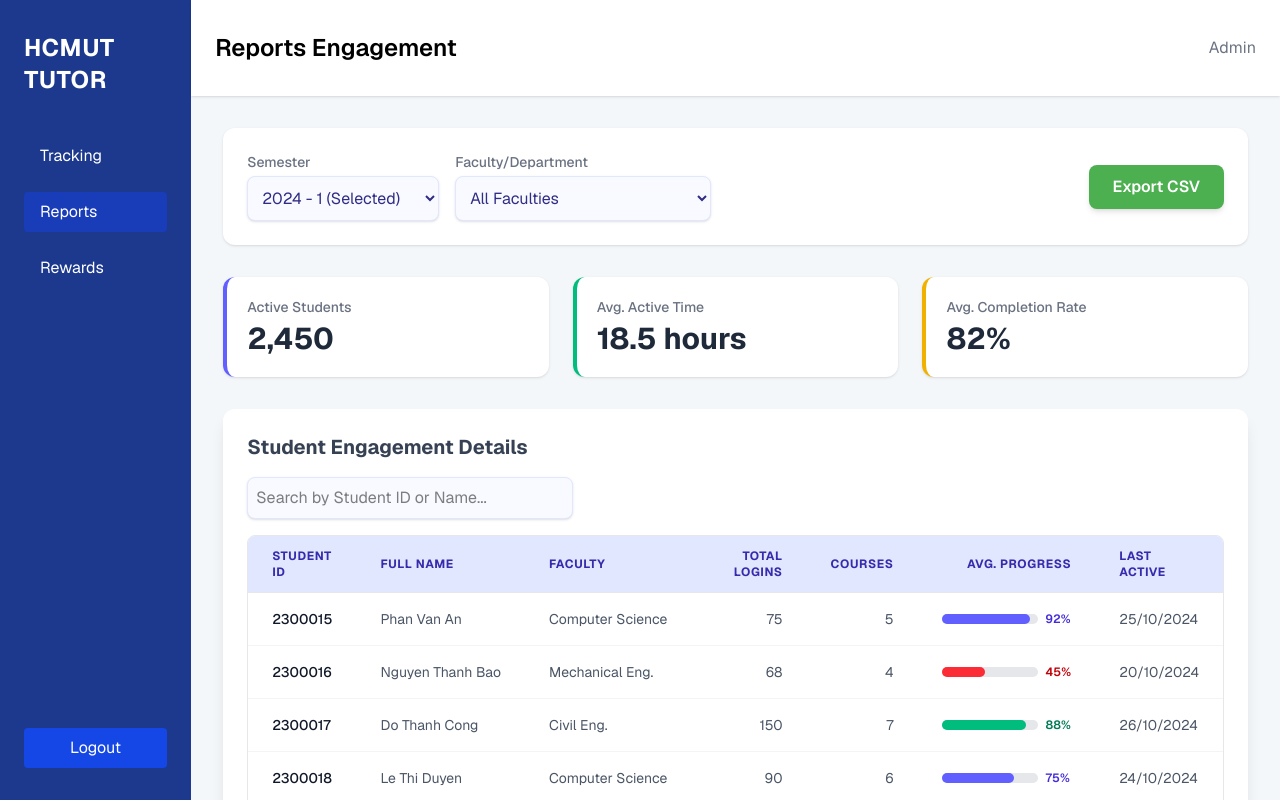
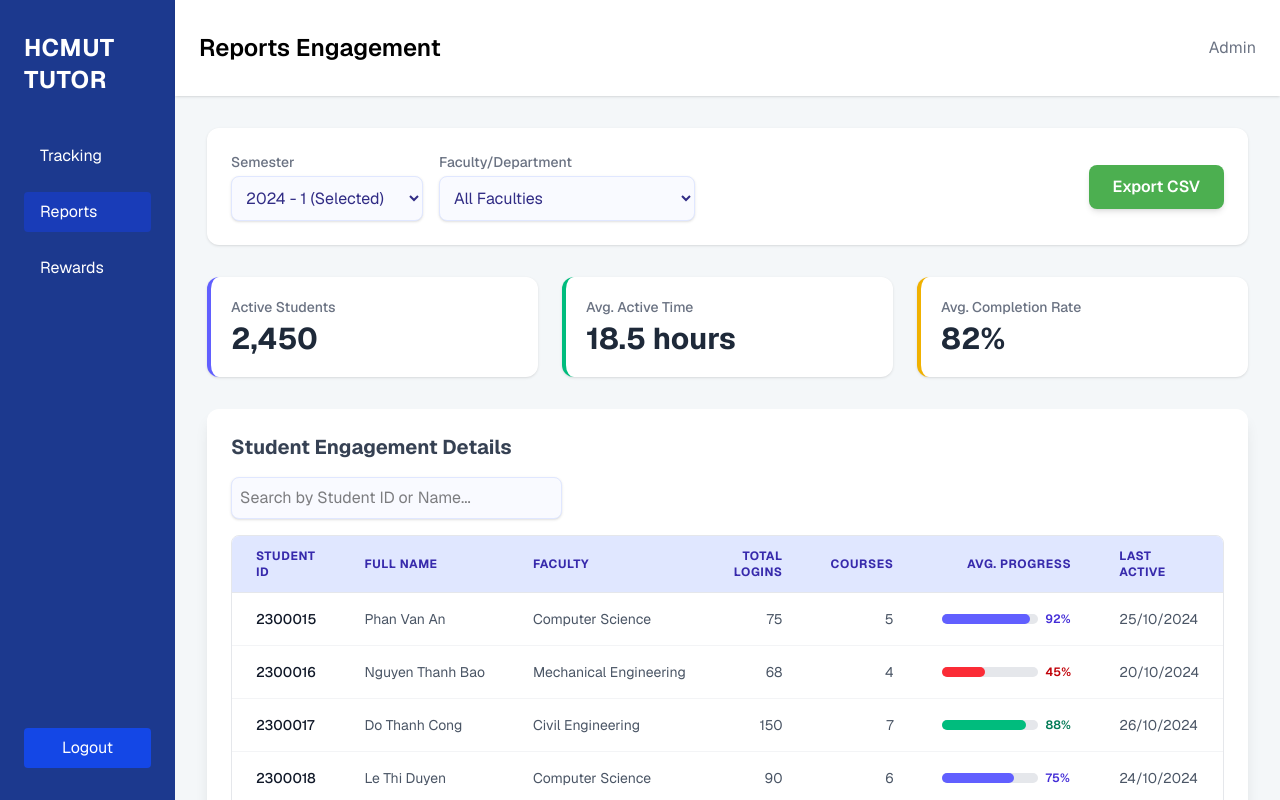
Before and after one commit to nvdson2005/Tutor-Support-System, a Next.js app: page /admin/reports in a window 1280 px wide. Built offline with nearby package versions, Linux system fonts and the light colour scheme.

Commit message:
refactor: apply logic for filters

```diff
--- a/app/admin/reports/page.tsx
+++ b/app/admin/reports/page.tsx
@@ -19,7 +19,7 @@ const studentsData = [
   {
     id: "2300016",
     name: "Nguyen Thanh Bao",
-    dept: "Mechanical Eng.",
+    dept: "Mechanical Engineering",
     logins: 68,
     courses: 4,
     progress: 45,
@@ -29,7 +29,7 @@ const studentsData = [
   {
     id: "2300017",
     name: "Do Thanh Cong",
-    dept: "Civil Eng.",
+    dept: "Civil Engineering",
     logins: 150,
     courses: 7,
     progress: 88,
@@ -59,7 +59,7 @@ const studentsData = [
   {
     id: "2300020",
     name: "Hoang Thi Phuong",
-    dept: "Mechanical Eng.",
+    dept: "Mechanical Engineering",
     logins: 120,
     courses: 8,
     progress: 95,
@@ -69,7 +69,7 @@ const studentsData = [
   {
     id: "2300021",
     name: "Vu Van Hung",
-    dept: "Civil Eng.",
+    dept: "Civil Engineering",
     logins: 80,
     courses: 5,
     progress: 60,
@@ -108,13 +108,25 @@ export default function StudentEngagementPage() {
   const [semester, setSemester] = useState("2024 - 1");
   const [department, setDepartment] = useState("All");
 
-  const filteredStudents = (query: string) => {
+  const filteredStudentsBySearch = (query: string) => {
     if (!query) {
       setSliceStudents(studentsData.slice(0, studentPerPage));
       return
     }
     const filtered = studentsData.filter((student) =>
-      student.name.toLowerCase().includes(query.toLowerCase())
+      student.name.toLowerCase().includes(query.toLowerCase()) || student.id.includes(query)
+    );
+    setSliceStudents(filtered.slice(0, studentPerPage));
+  };
+
+  const filteredStudentsByDept = (dept: string) => {
+    setDepartment(dept);
+    if (dept === "All") {
+      setSliceStudents(studentsData.slice(0, studentPerPage));
+      return;
+    }
+    const filtered = studentsData.filter(
+      (student) => student.dept === dept
     );
     setSliceStudents(filtered.slice(0, studentPerPage));
   };
@@ -176,13 +188,16 @@ export default function StudentEngagementPage() {
                     <select
                       id="department"
                       value={department}
-                      onChange={(e) => setDepartment(e.target.value)}
+                      onChange={(e) =>
+                        filteredStudentsByDept(e.target.value)
+                      }
                       className="p-2.5 rounded-lg border border-[#e0e7ff] bg-[#f9faff] text-indigo-900 shadow-sm focus:ring-indigo-500 focus:border-indigo-500 w-full md:w-64 outline-none"
                     >
                       <option value="All">All Faculties</option>
-                      <option value="CNTT">Computer Science & Eng.</option>
-                      <option value="CK">Mechanical Engineering</option>
-                      <option value="XD">Civil Engineering</option>
+                      <option value="Computer Science">Computer Science & Eng.</option>
+                      <option value="Mechanical Engineering">Mechanical Engineering</option>
+                      <option value="Civil Engineering">Civil Engineering</option>
+                      <option value="Electrical - Electronic">Electrical - Electronic Eng.</option>
                     </select>
                   </div>
                 </div>
@@ -228,7 +243,7 @@ export default function StudentEngagementPage() {
               <input
                 type="text"
                 placeholder="Search by Student ID or Name..."
-                onChange={(e) => filteredStudents(e.target.value)}
+                onChange={(e) => filteredStudentsBySearch(e.target.value)}
                 className="text-black p-2 rounded-lg border border-[#e0e7ff] bg-[#f9faff] shadow-sm w-full md:w-1/3 outline-none focus:ring-2 focus:ring-indigo-200"
               />
             </div>
@@ -264,7 +279,7 @@ export default function StudentEngagementPage() {
                   {sliceStudents.map((student, index) => (
                     <tr
                       key={index}
-                      className="hover:bg-[#f1f5f9] transition-colors"
+                      className="hover:bg-[#f1f5f9] transition-colors h-12"
                     >
                       <td className="px-6 py-4 whitespace-nowrap font-medium text-gray-900">
                         {student.id}
@@ -313,6 +328,13 @@ export default function StudentEngagementPage() {
                       </td>
                     </tr>
                   ))}
+                  {
+                    sliceStudents.length - studentPerPage < 0 && Array.from({ length: studentPerPage - sliceStudents.length }).map((_, idx) => (
+                      <tr key={`empty-${idx}`} className="h-12">
+                        <td colSpan={7} className="py-4"></td>
+                      </tr>
+                    ))
+                  }
                 </tbody>
               </table>
             </div>
```
